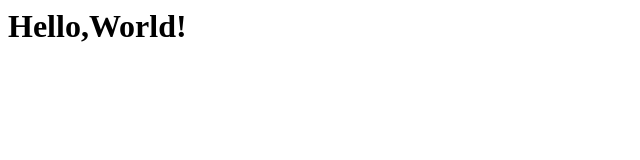
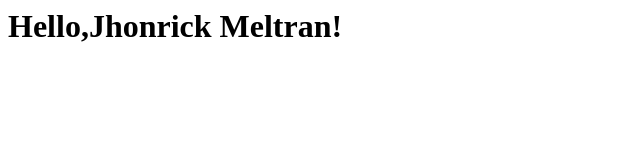
Before and after one commit to Jmeltran/gitexercise, a plain HTML site: page index.html in a window 1280 px wide. Shown: the whole page, without its empty margins (0-640 px from the left). Drawn offline with Linux system fonts and the light colour scheme.

Commit message:
Add index.html

```diff
--- a/index.html
+++ b/index.html
@@ -3,6 +3,6 @@
         <title>My Website</title>
     </head>
     <body>
-        <h1>Hello,World!</h1>
+        <h1>Hello,Jhonrick Meltran!</h1>
     </body>
 </html>
```
